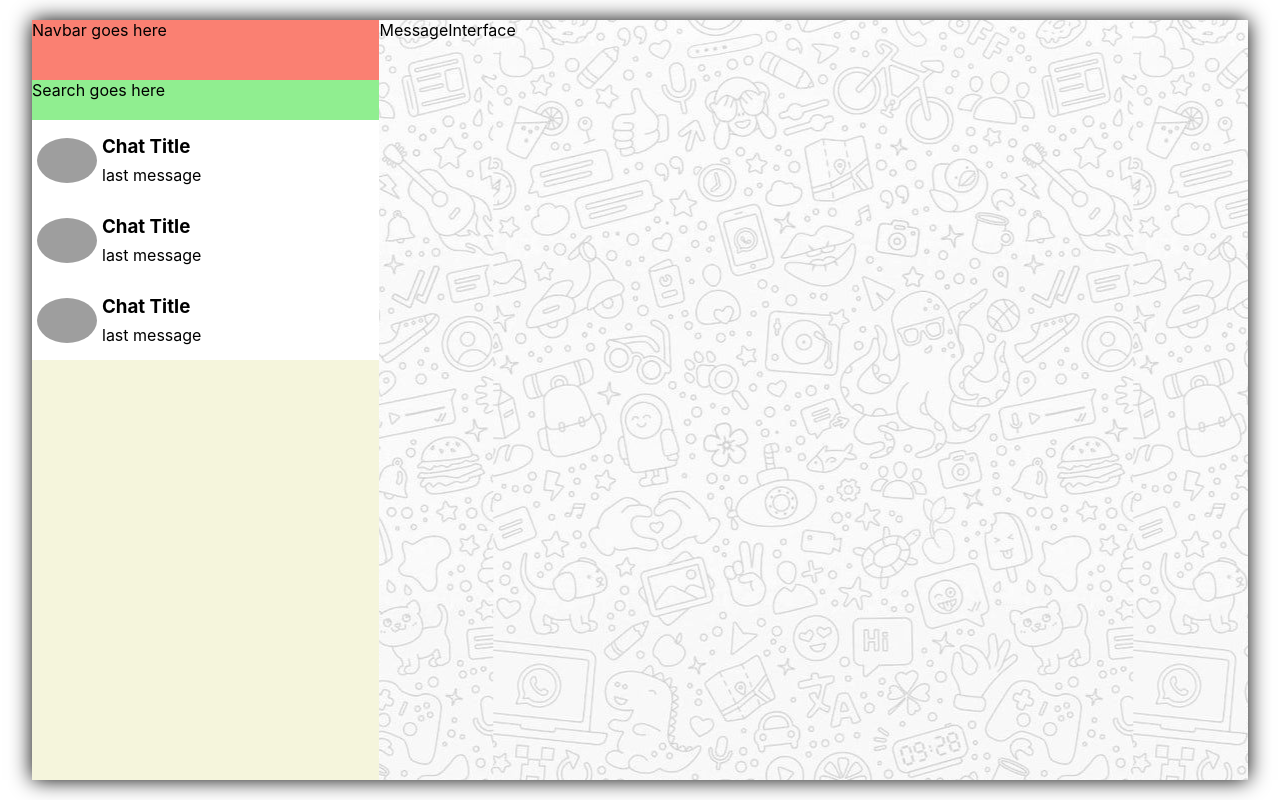
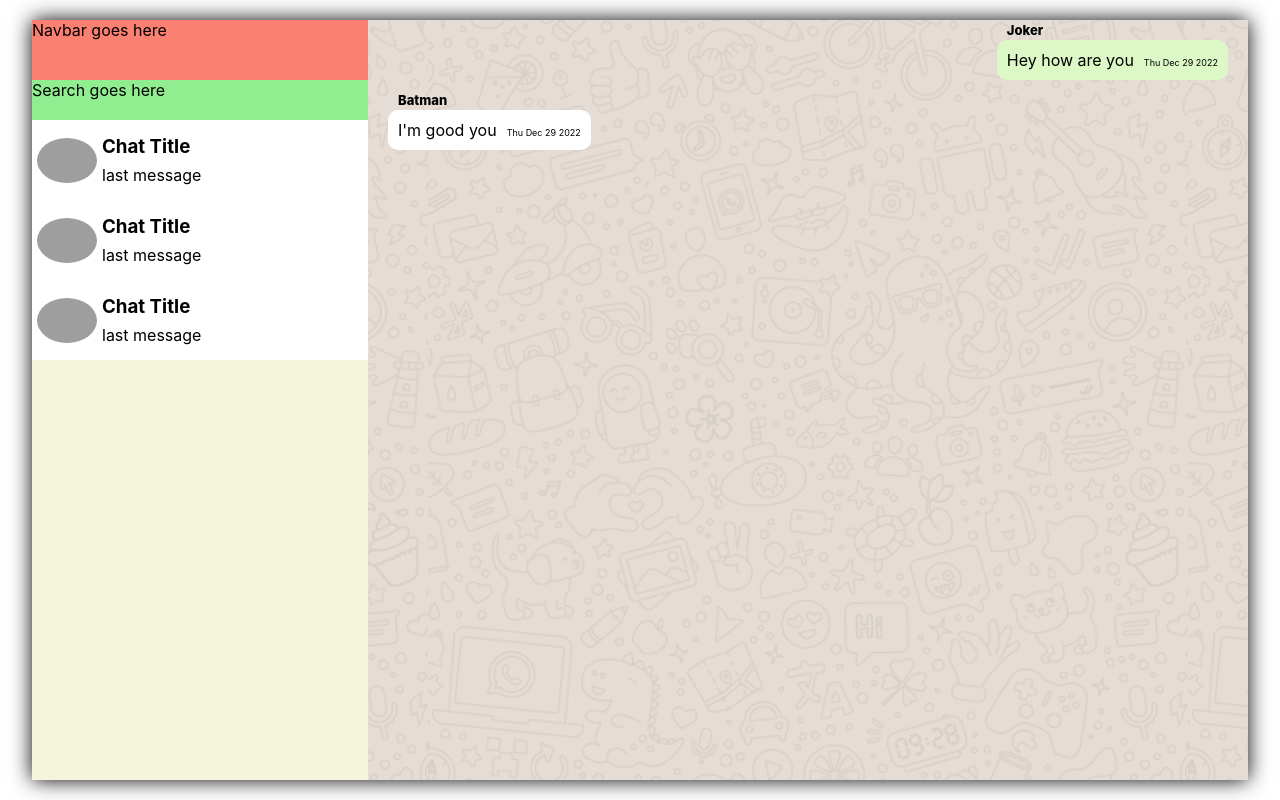
Before and after one commit to arhussain1/whatsapp-clone, a React (Create React App) app in the folder whatsapp-client/: page / in a window 1280 px wide. Built offline with nearby package versions, Linux system fonts and the light colour scheme; grey boxes are pictures that could not be loaded.

Commit message:
Add the styling for the chat messages

```diff
--- a/whatsapp-client/src/components/MessageInterface/MessageInterface.css
+++ b/whatsapp-client/src/components/MessageInterface/MessageInterface.css
@@ -1,7 +1,36 @@
 .MessageInterface__container {
 	background-color: rgb(184, 195, 199);
-	background-image: url("./background-images/background-light.jpeg");
+	background-image: url("./background-images/background-chat.png");
 	background-position: center;
 	background-repeat: repeat;
 	flex: 5;
+	padding-left: 20px;
+	padding-right: 20px;
+	padding-top: 20px;
 }
+
+.messenger__message {
+	position: relative;
+	background-color: white;
+	padding: 10px;
+	border-radius: 10px;
+	width: fit-content;
+	margin-bottom: 30px;
+}
+
+.messenger__message-sent {
+	background-color: #dcf8c6;
+	margin-left: auto;
+}
+
+.messenger__message-timestamp {
+	font-size: xx-small;
+	margin-left: 10px;
+}
+
+.messenger__message-owner {
+	position: absolute;
+	top: -18px;
+	font-size: small;
+	font-weight: 800;
+}
--- a/whatsapp-client/src/components/MessageInterface/MessageInterface.js
+++ b/whatsapp-client/src/components/MessageInterface/MessageInterface.js
@@ -1,11 +1,50 @@
 import "./MessageInterface.css";
 
-const MessageInterface = () => {
-	return (
-		<div className="MessageInterface__container">
-			<p>MessageInterface</p>
-		</div>
-	);
+const MessageInterface = (messages) => {
+	const owner = "Joker";
+
+	const tenMinsAgo = new Date(new Date().getTime() + -10 * 60000);
+	const fakeMessages = [
+		{
+			text: "Hey how are you",
+			owner: "Joker",
+			createdAt: tenMinsAgo,
+		},
+		{
+			text: "I'm good you",
+			owner: "Batman",
+			createdAt: new Date(),
+		},
+	];
+
+	const generateChatMessages = (chatMessages) => {
+		return chatMessages.map((message) => {
+			if (message.owner === owner) {
+				return (
+					<div className="messenger__message messenger__message-sent">
+						<span className="messenger__message-owner">{message.owner}</span>
+						<span>{message.text}</span>
+						<span className="messenger__message-timestamp">
+							{message.createdAt.toDateString()}
+						</span>
+					</div>
+				);
+			}
+			return (
+				<div className="messenger__message">
+					<span className="messenger__message-owner">{message.owner}</span>
+					<span>{message.text}</span>
+					<span className="messenger__message-timestamp">
+						{message.createdAt.toDateString()}
+					</span>
+				</div>
+			);
+		});
+	};
+
+	const generatedMessages = generateChatMessages(fakeMessages);
+
+	return <div className="MessageInterface__container">{generatedMessages}</div>;
 };
 
 export default MessageInterface;
```
Also changed, not shown: whatsapp-client/src/components/MessageInterface/background-images/background-chat.png (added), whatsapp-client/src/components/MessageInterface/background-images/background-light.jpeg (deleted).
